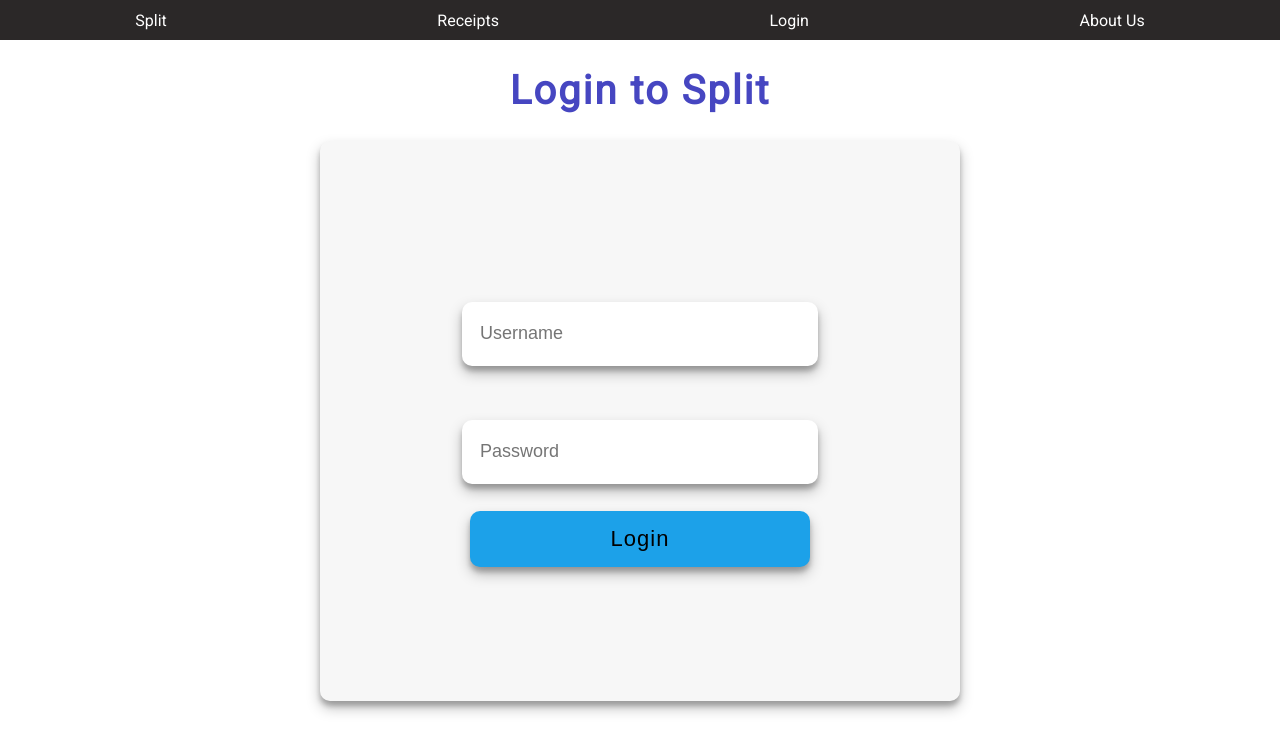
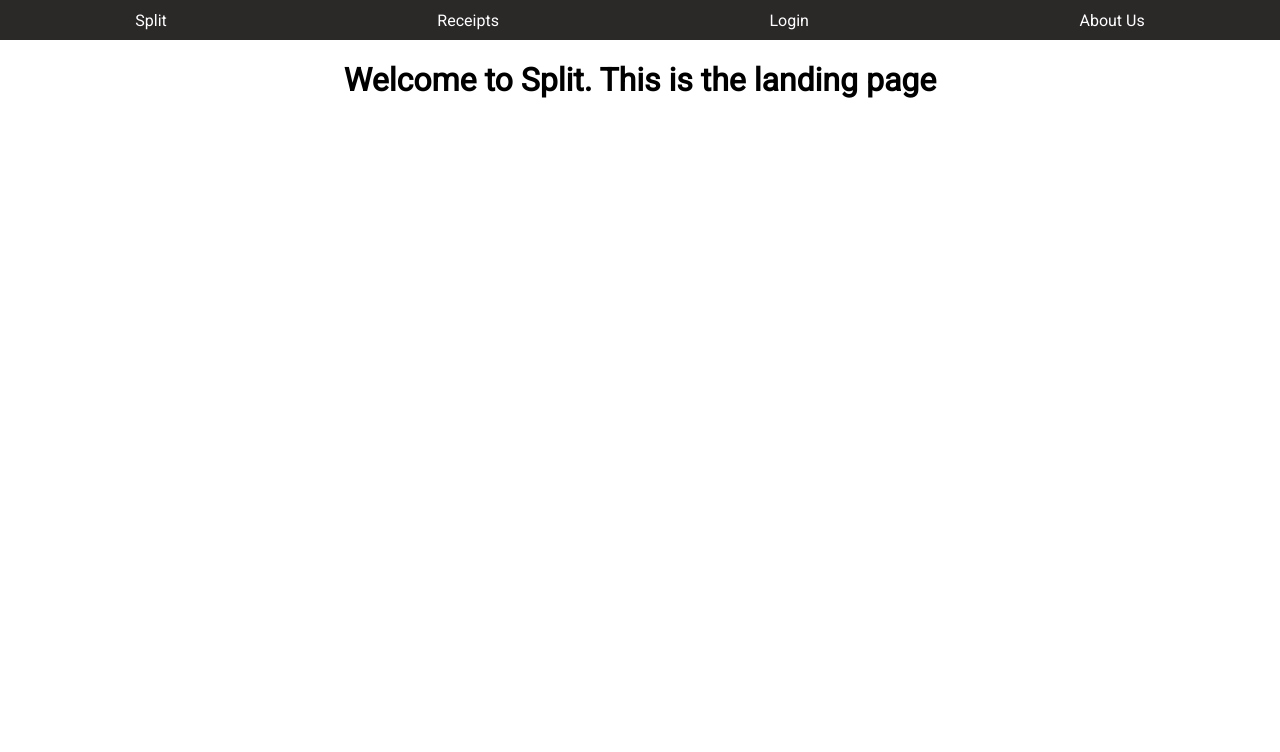
Before and after one commit to cjsidler/split, a Next.js app in the folder frontend/: page / in a window 1280 px wide. Shown: the top 752 px of the page. Built offline with nearby package versions, Linux system fonts and the light colour scheme; a web font is replaced by a local one.

Commit message:
Setup general Next.js routes

```diff
--- /dev/null
+++ b/frontend/components/navbar.js
@@ -0,0 +1,20 @@
+import Link from "next/link";
+
+export default function Navbar() {
+	return (
+		<nav className="navbar-container">
+			<li className="nav-item">
+				<a href="/">Split</a>
+			</li>
+			<li className="nav-item">
+				<a href="/receipts">Receipts</a>
+			</li>
+			<li className="nav-item">
+				<a href="/login">Login</a>
+			</li>
+			<li className="nav-item">
+				<a href="/about">About Us</a>
+			</li>
+		</nav>
+	);
+}
--- a/frontend/pages/_app.js
+++ b/frontend/pages/_app.js
@@ -1,22 +1,7 @@
 import "./index.scss";
 
-export default function App() {
-	return (
-		<div className="body">
-			<div className="App">
-				<nav className="navbar-container">
-					<li className="nav-item">Split</li>
-					<li className="nav-item">Receipts</li>
-					<li className="nav-item">Login</li>
-					<li className="nav-item">About Us</li>
-				</nav>
-				<h1 className="login-title">Login to Split</h1>
-				<form className="login-form">
-					<input className="login-input" placeholder="Username"></input>
-					<input className="login-input" placeholder="Password"></input>
-					<button className="login-button">Login</button>
-				</form>
-			</div>
-		</div>
-	);
+import Navbar from "../components/navbar";
+
+export default function App({ Component, pageProps }) {
+	return <Component {...pageProps} />;
 }
--- a/frontend/pages/index.js
+++ b/frontend/pages/index.js
@@ -1,4 +1,5 @@
 import Head from "next/head";
+import Navbar from "../components/navbar";
 
 export default function Home() {
 	return (
@@ -8,18 +9,16 @@ export default function Home() {
 				<link rel="icon" href="/favicon.ico" />
 			</Head>
 
-			<main>
+			{/* <main>
 				<App />
-			</main>
+			</main> */}
 
-			<footer>
-				<a
-					href="https://vercel.com?utm_source=create-next-app&utm_medium=default-template&utm_campaign=create-next-app"
-					target="_blank"
-					rel="noopener noreferrer">
-					Powered by <img src="/vercel.svg" alt="Vercel" className="logo" />
-				</a>
-			</footer>
+			<div className="body">
+				<Navbar />
+				<div className="App">
+					<h1> Welcome to Split. This is the landing page</h1>
+				</div>
+			</div>
 		</div>
 	);
 }
--- a/frontend/pages/index.scss
+++ b/frontend/pages/index.scss
@@ -30,6 +30,11 @@
 	.nav-item {
 		list-style-type: none;
 		color: white;
+
+		a {
+			text-decoration: none;
+			color: white;
+		}
 	}
 }
 
```
Also changed, not shown: frontend/pages/about.js (added, +13 -0 lines), frontend/pages/login.js (added, +17 -0 lines), frontend/pages/receipts.js (added, +12 -0 lines).
